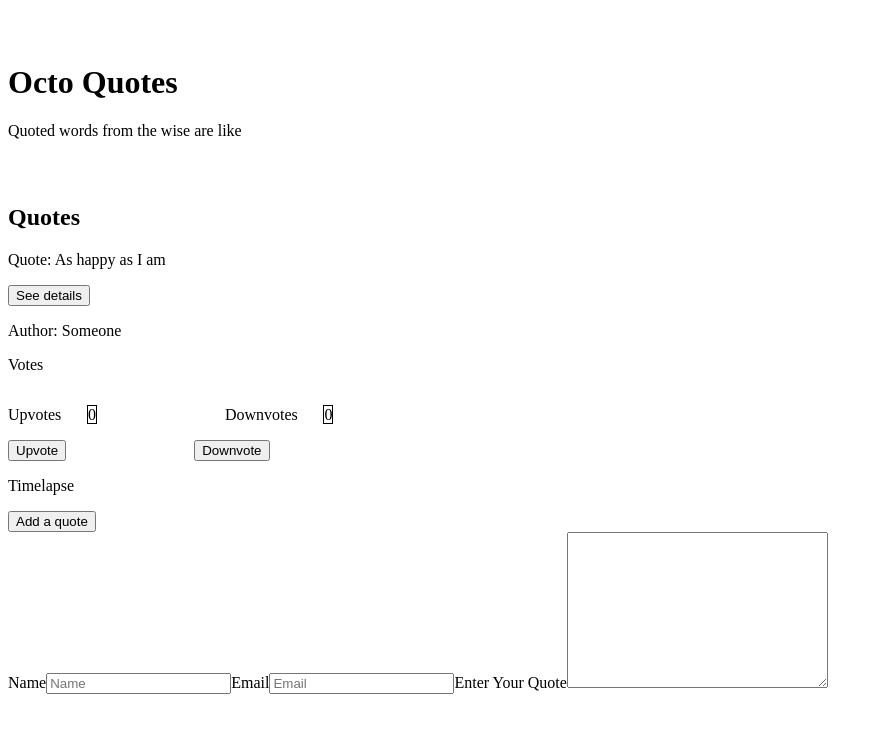
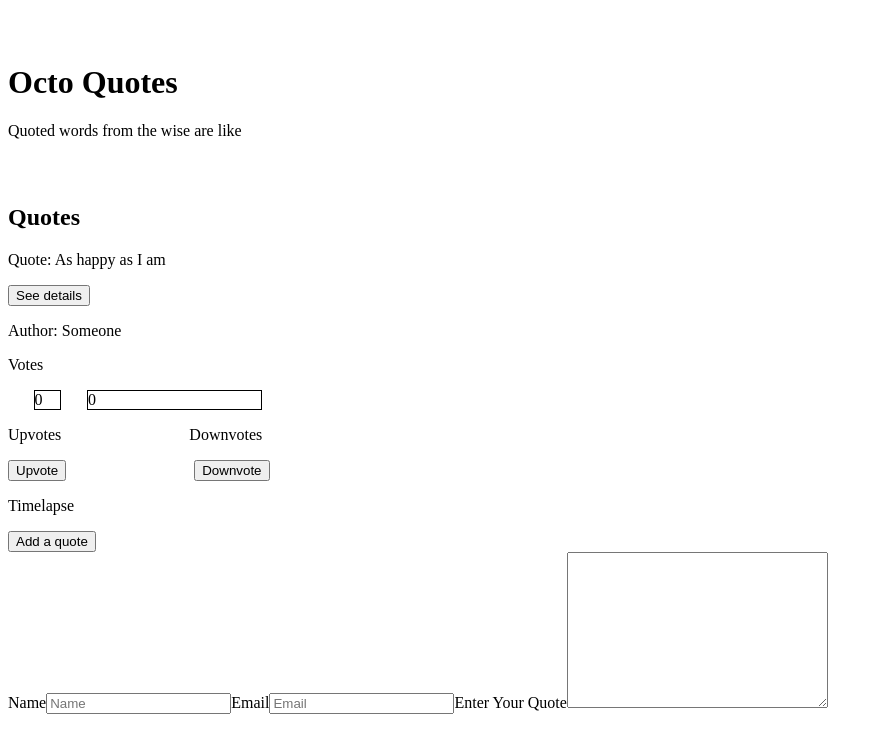
Before and after one commit to Daniel6996-arch/Octo-quotes, an Angular app: page / in a window 1280 px wide. Shown: the top 752 px of the page, without its empty margins (0-883 px from the left). Built offline with nearby package versions, Linux system fonts and the light colour scheme.

Commit message:
add styling to upvote/downvote box

```diff
--- a/src/app/quotes-text/quotes-text.component.css
+++ b/src/app/quotes-text/quotes-text.component.css
@@ -9,3 +9,7 @@
     border: 1px solid black;
     margin-left: 2vw;
 }
+.col{
+    display: flex;
+    flex-direction: column;
+}
--- a/src/app/quotes-text/quotes-text.component.html
+++ b/src/app/quotes-text/quotes-text.component.html
@@ -7,8 +7,14 @@
             <p><span>Votes</span></p>
            <div>
             <div [ngClass] = "'row'">
-                <p>Upvotes<span [ngClass] = "'upvote-box'">0</span></p>
-                <p [ngClass] = "'margin-left'">Downvotes<span [ngClass] = "'upvote-box'">0</span></p>
+               <div [ngClass] = "'col'">
+                <span [ngClass] = "'upvote-box'">0</span>
+                <p>Upvotes</p>
+               </div>
+               <div [ngClass] = "'col'">
+                <span [ngClass] = "'upvote-box'">0</span>
+                <p [ngClass] = "'margin-left'">Downvotes</p>
+               </div>
             </div>
             <span><button>Upvote</button> <button [ngClass] = "'margin-left'">Downvote</button></span>
            </div>
```
